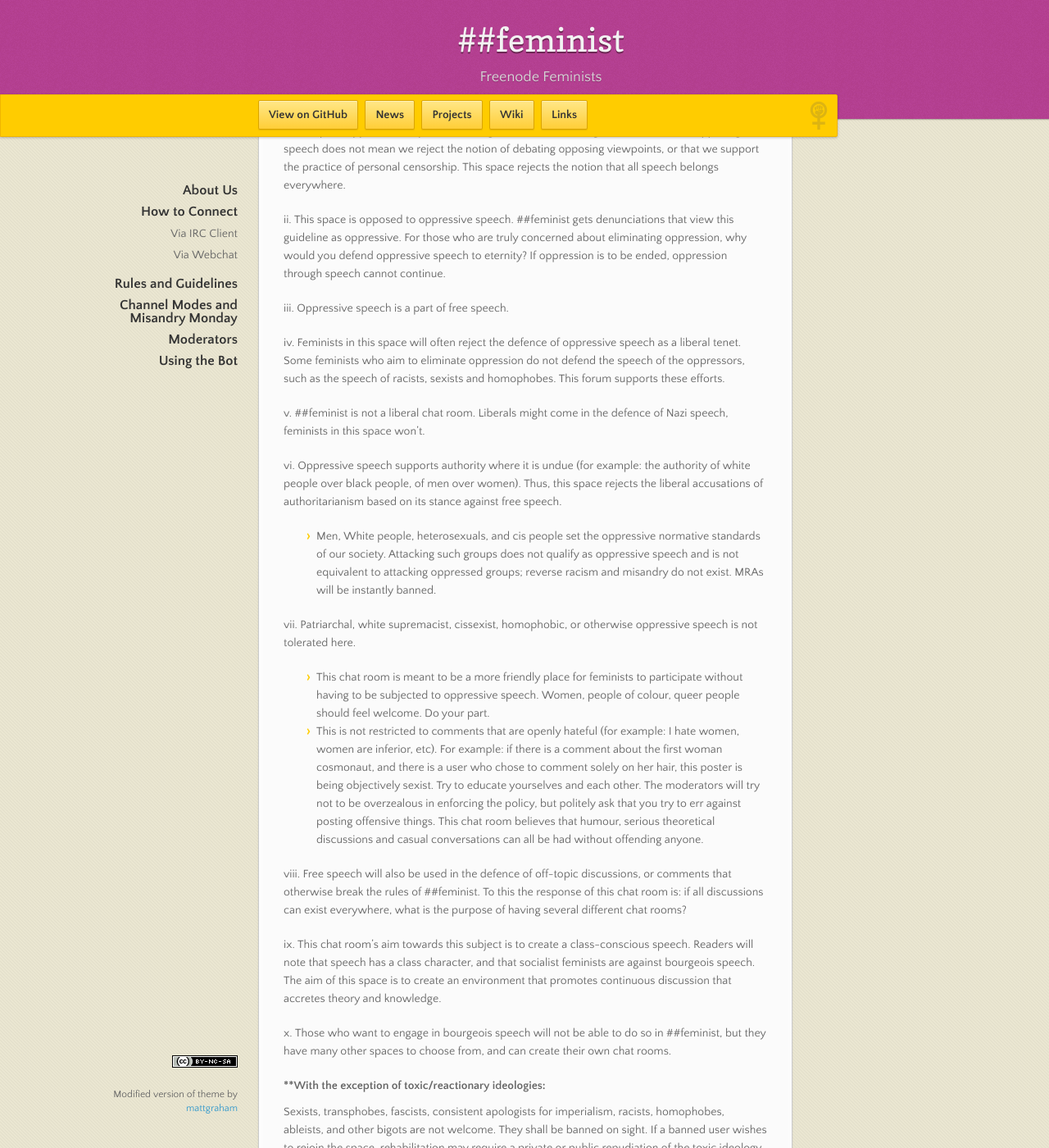
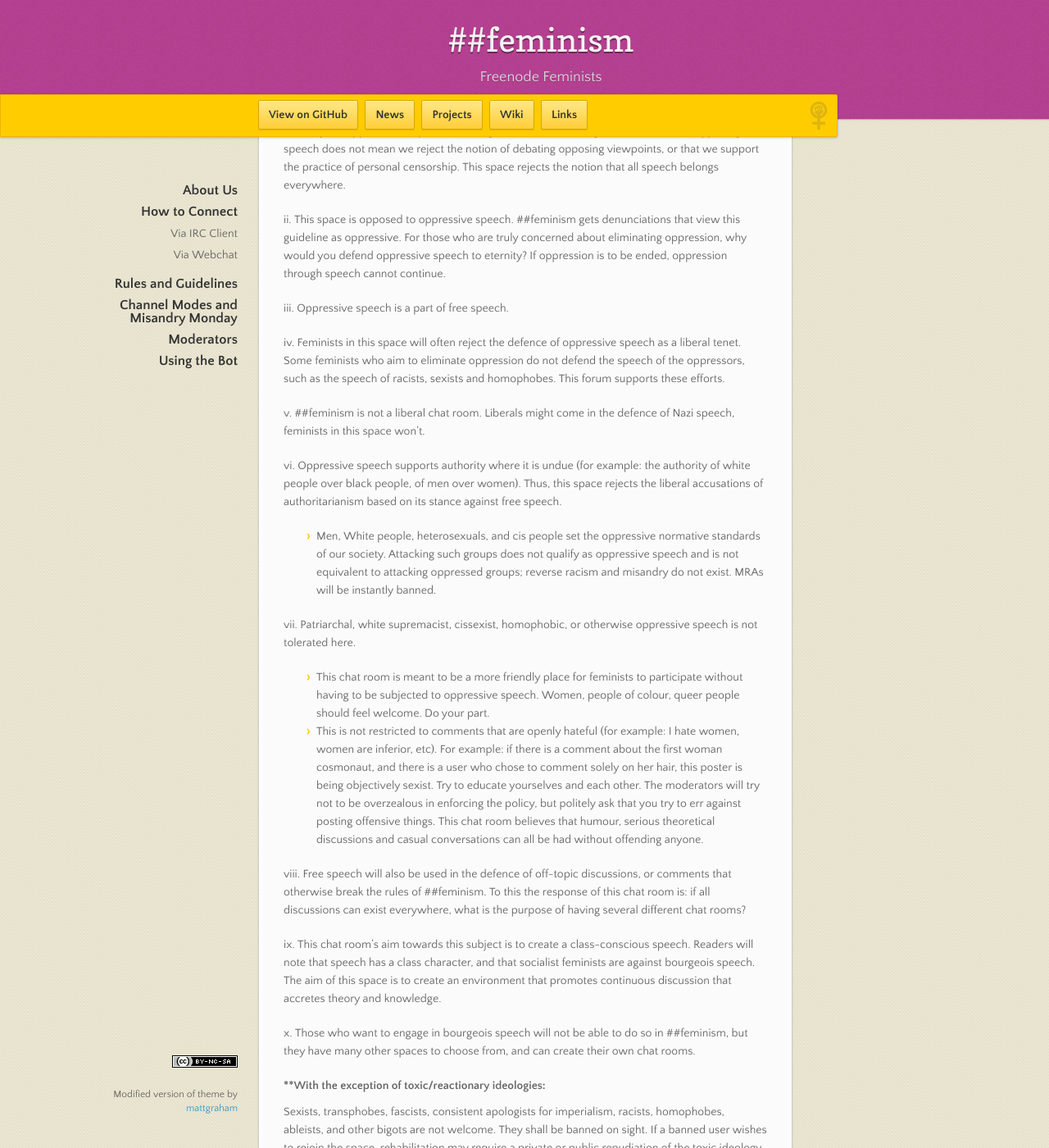
Before and after one commit to feminism-chat/feminism-chat.github.io, a Jekyll site: the page built from index.md, in a window 1280 px wide and 1400 px high, scrolled down 2234 px. Shown: the whole window at 82% size. Built offline with Jekyll 4.4.1, drawn with Linux system fonts in a browser that asks for light colours; nearby versions of some CDN libraries; some of the changed text lies outside the part shown.

Commit message:
Update ##feminist -> ##feminism

```diff
--- a/_config.yml
+++ b/_config.yml
@@ -1,6 +1,6 @@
 server: true
-page_title: "##feminist"
-title: "##feminist"
+page_title: "##feminism"
+title: "##feminism"
 tagline: Freenode Feminists
 repository_url: https://github.com/freenode-feminists/freenode-feminists.github.com/
 permalink: pretty
--- a/index.md
+++ b/index.md
@@ -20,13 +20,13 @@ Trans woman exclusionary radical feminists are not welcome.
 
 Simply connect to [chat.freenode.net:6697](ircs://chat.freenode.net:6697/%23%23feminist) (SSL)
 or [chat.freenode.net:6667](irc://chat.freenode.net:6667/%23%23feminist) and join
-[##feminist](ircs://chat.freenode.net:6697/%23%23feminist)
+[##feminism](ircs://chat.freenode.net:6697/%23%23feminist)
 
 For those with security concerns, here's a [guide](/cloak/) on concealing your IP.
 
 ## Via Webchat
 
-[![Visit our IRC channel](https://kiwiirc.com/buttons/chat.freenode.net/%23feminist.png)](https://kiwiirc.com/client/chat.freenode.net:+6697/##feminist)
+[![Visit our IRC channel](https://kiwiirc.com/buttons/chat.freenode.net/%23feminist.png)](https://kiwiirc.com/client/chat.freenode.net:+6697/##feminism)
 
 ***
 
@@ -35,7 +35,7 @@ For those with security concerns, here's a [guide](/cloak/) on concealing your I
 **This specific chat room isn't here to convert people; it is here to facilitate discussion between feminists as well as bring to the forefront the often ignored ways in which capitalism oppresses women and other groups.** There are other spaces on the internet readily available for those who are on the fence or wish to engage in debate on the necessity of the feminist movement.
 
 
-### 1. \##feminist Stands in Opposition to Liberal Notions of "Free Speech"*.
+### 1. \##feminism Stands in Opposition to Liberal Notions of "Free Speech"*.
 
 We believe that speech, like everything else, has a class character, and that some speech can be oppressive. This is why speech that is patriarchal, racist, cissexist, homophobic, ableist, or otherwise oppressive is banned. People who use this speech will either be warned and asked to change the wording of their comments, or will be outright banned, depending on context. Users should also take care to censor their usage of slurs.
 
@@ -45,9 +45,9 @@ We believe that speech, like everything else, has a class character, and that so
 Doing this will almost assuredly result in a ban. Accept the criticism in a principled manner, retract or change your comment accordingly, and move on, learning from your mistake.
 
 
-### 3. Discussions That Are Off-Topic or Otherwise Irrelevant to ##feminist Will be Redirected.
+### 3. Discussions That Are Off-Topic or Otherwise Irrelevant to ##feminism Will be Redirected.
 
-This includes discussions about recreational drug use (including alcohol), public displays of affection and flirting, and sexual exploits. We also have a second chat room, [##feminist-theory](ircs://chat.freenode.net:6697/%23%23feminist-theory), for more complex discussions that may alienate or not be accessible to all users. We also ask that users remain cognizant of the fact their our chat room is international in its make-up and take effort to discuss topics outside the USA.
+This includes discussions about recreational drug use (including alcohol), public displays of affection and flirting, and sexual exploits. We also have a second chat room, [##feminism-theory](ircs://chat.freenode.net:6697/%23%23feminist-theory), for more complex discussions that may alienate or not be accessible to all users. We also ask that users remain cognizant of the fact their our chat room is international in its make-up and take effort to discuss topics outside the USA.
 
 
 ### 4. Comments Asking Entry-Level Questions Will Not Be Allowed.
@@ -67,7 +67,7 @@ We ask that sectarianism be kept to a minimum. While criticism is allowed, we do
 
 ### 7. Non-Feminist Posters Are Not Welcome Here.
 
-\##feminist is by and for feminists. Non-feminists are strongly encourage to not participate here. If you feel the need to ignore this warning, do not advertise your ideology; you will be banned. This rule also applies to police and military members of the armed forces of capitalist nations.
+\##feminism is by and for feminists. Non-feminists are strongly encourage to not participate here. If you feel the need to ignore this warning, do not advertise your ideology; you will be banned. This rule also applies to police and military members of the armed forces of capitalist nations.
 
 
 ### 8. Unwelcome Comments on Users' Personal Choices Will Not Be Allowed.
@@ -82,13 +82,13 @@ Although we recognize the personal is political, this is not a space to express
 
 i. This space opposes free speech, which generates a lot of misguided accusations. Opposing free speech does not mean we reject the notion of debating opposing viewpoints, or that we support the practice of personal censorship. This space rejects the notion that all speech belongs everywhere.
 
-ii. This space is opposed to oppressive speech. ##feminist gets denunciations that view this guideline as oppressive. For those who are truly concerned about eliminating oppression, why would you defend oppressive speech to eternity? If oppression is to be ended, oppression through speech cannot continue.
+ii. This space is opposed to oppressive speech. ##feminism gets denunciations that view this guideline as oppressive. For those who are truly concerned about eliminating oppression, why would you defend oppressive speech to eternity? If oppression is to be ended, oppression through speech cannot continue.
 
 iii. Oppressive speech is a part of free speech.
 
 iv. Feminists in this space will often reject the defence of oppressive speech as a liberal tenet. Some feminists who aim to eliminate oppression do not defend the speech of the oppressors, such as the speech of racists, sexists and homophobes. This forum supports these efforts.
 
-v. \##feminist is not a liberal chat room.  Liberals might come in the defence of Nazi speech, feminists in this space won't.
+v. \##feminism is not a liberal chat room.  Liberals might come in the defence of Nazi speech, feminists in this space won't.
 
 vi. Oppressive speech supports authority where it is undue (for example: the authority of white people over black people, of men over women). Thus, this space rejects the liberal accusations of authoritarianism based on its stance against free speech.
 
@@ -99,11 +99,11 @@ vii. Patriarchal, white supremacist, cissexist, homophobic, or otherwise oppress
 * This chat room is meant to be a more friendly place for feminists to participate without having to be subjected to oppressive speech. Women, people of colour, queer people should feel welcome. Do your part.
 * This is not restricted to comments that are openly hateful (for example: I hate women, women are inferior, etc). For example: if there is a comment about the first woman cosmonaut, and there is a user who chose to comment solely on her hair, this poster is being objectively sexist. Try to educate yourselves and each other. The moderators will try not to be overzealous in enforcing the policy, but politely ask that you try to err against posting offensive things. This chat room believes that humour, serious theoretical discussions and casual conversations can all be had without offending anyone.
 
-viii. Free speech will also be used in the defence of off-topic discussions, or comments that otherwise break the rules of ##feminist. To this the response of this chat room is: if all discussions can exist everywhere, what is the purpose of having several different chat rooms?
+viii. Free speech will also be used in the defence of off-topic discussions, or comments that otherwise break the rules of ##feminism. To this the response of this chat room is: if all discussions can exist everywhere, what is the purpose of having several different chat rooms?
 
 ix. This chat room's aim towards this subject is to create a class-conscious speech. Readers will note that speech has a class character, and that socialist feminists are against bourgeois speech. The aim of this space is to create an environment that promotes continuous discussion that accretes theory and knowledge.
 
-x. Those who want to engage in bourgeois speech will not be able to do so in ##feminist, but they have many other spaces to choose from, and can create their own chat rooms.
+x. Those who want to engage in bourgeois speech will not be able to do so in ##feminism, but they have many other spaces to choose from, and can create their own chat rooms.
 
 #### **With the exception of toxic/reactionary ideologies:
 Sexists, transphobes, fascists, consistent apologists for imperialism, racists, homophobes, ableists, and other bigots are not welcome. They shall be banned on sight. If a banned user wishes to rejoin the space, rehabilitation may require a private or public repudiation of the toxic ideology and a private apology to those affected and/or an in-channel apology. Ops may through constructive consensus expand the ideologies regarded as toxic; the list above is not exhaustive but serves as a guide. Reactionary and conservative ideologies that wish to eliminate the gains feminists have fought for or uphold oppressions we are currently combating are all considered toxic.
```
Also changed, not shown: projects.md (+1 -1 lines), split.md (deleted, +0 -14 lines).
